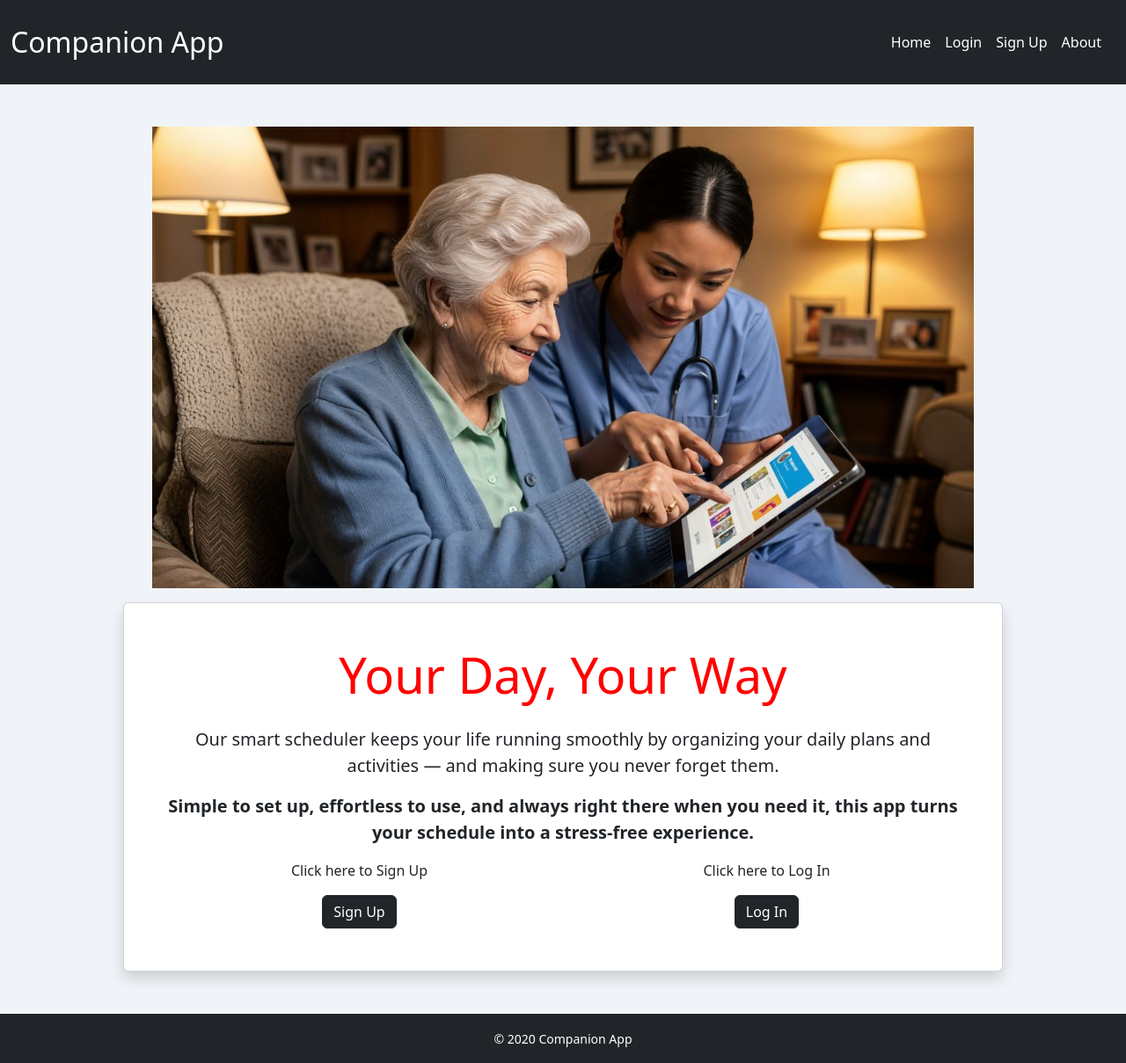
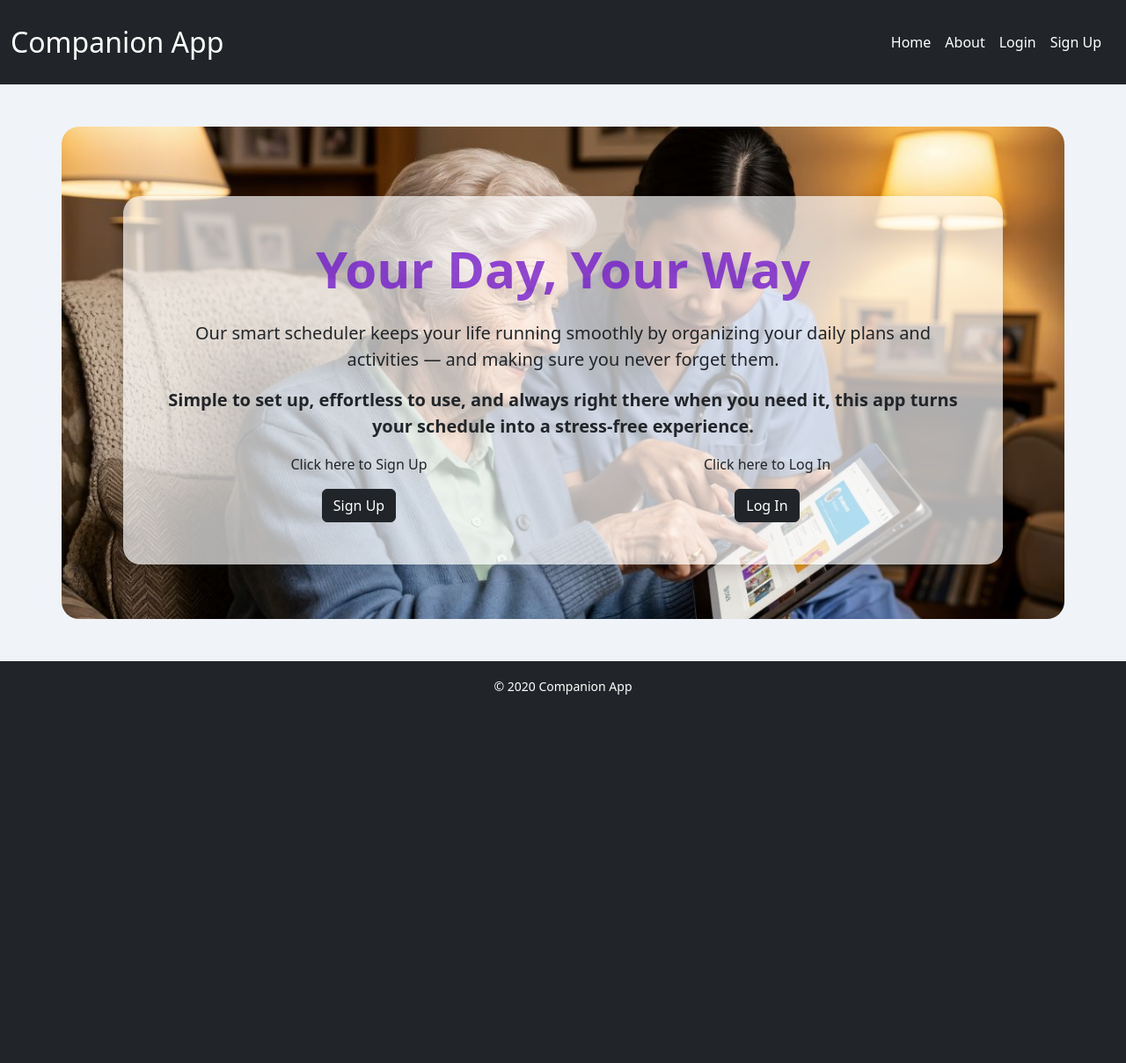
Before and after one commit to JamieJB123/hackathon2, a Django app: template templates/index.html in a window 1280 px wide. Shown: the whole page at 88% size. After the commit the page ends 790 px from the top, so only its background shows below. Run offline with Django 3.2, Linux system fonts and the light colour scheme; the template is opened without the code that fills it: most values are stand-ins (such as "Sample title", 1, 10 or a date in 2020).

Commit message:
Add styling. Change image display for home page and messages page. Change header text color and styles.

```diff
--- a/message_app/templates/message_app/admin-page.html
+++ b/message_app/templates/message_app/admin-page.html
@@ -1,6 +1,8 @@
 {% extends "index.html" %}
 {% load static %}
 {% load crispy_forms_tags %}
+{% block body_class %}{% endblock %}
+
 {% block content %}
 
 <div class="container">
--- a/message_app/templates/message_app/edit_message.html
+++ b/message_app/templates/message_app/edit_message.html
@@ -1,6 +1,8 @@
 {% extends "index.html" %}
 {% load static %}
 {% load crispy_forms_tags %}
+{% block body_class%}display-page{% endblock %}
+
 {% block content %}
 
 <div class="container">
--- a/static/css/style.css
+++ b/static/css/style.css
@@ -1,5 +1,7 @@
 h1 {
-    color: red;
+    color: #7116cdc6;
+    font-weight: 700;
+    font-size: calc(1.475rem + 2.7vw);
 }
 
 /* Display Page */
@@ -8,14 +10,24 @@ h1 {
     background-image: url("../images/display_default.jpg");
     background-size: cover;
     background-position: center;
-    min-height: 100vh;
+    min-height: 70vh;
+    border-radius: 20px;
 }
-
+.display-home {
+    background-image: url("../images/companion.jpg");
+    background-size: cover;
+    background-position: center;
+    min-height: 70vh;
+    border-radius: 20px;
+}
+.shadow {
+    background-color: rgba(255, 255, 255, 0.68);
+    border-radius: 20px;
+}
 #message-container > * {
     padding: 2rem;
     text-align: center;
     color: white;
-    flex: 1;
 }
 
 /* Index Page */
--- a/templates/index.html
+++ b/templates/index.html
@@ -37,6 +37,7 @@
                 <div class="collapse navbar-collapse" id="navbarSupportedContent">
                     <ul class="navbar-nav ms-auto mb-2 mb-lg-0">
                         <li><a href="{% url 'home' %}" class="text-white text-decoration-none me-3">Home</a></li>
+                        <li><a href="{{ about_url }}" class="text-white text-decoration-none me-3">About</a></li>
                         {% if user.is_authenticated %}
                         <li><a href="{{ logout_url }}" class="text-white text-decoration-none me-3">Logout</a></li>
                         <li><a href="{% url 'display' %}" class="text-white text-decoration-none me-3">Messages</a></li>
@@ -45,7 +46,6 @@
                         <li><a href="{{ login_url }}" class="text-white text-decoration-none me-3">Login</a></li>
                         <li><a href="{{ signup_url }}" class="text-white text-decoration-none me-3">Sign Up</a></li>
                         {% endif %}
-                        <li><a href="{{ about_url }}" class="text-white text-decoration-none me-3">About</a></li>
                     </ul>
                 </div>
             </div>
@@ -54,12 +54,12 @@
 
 
     <!-- Main content -->
-    <main class="{% block body_class %}{% endblock %} container flex-grow-1 mt-4 d-flex flex-column">
+    <main class="{% block body_class %}display-home{% endblock %} container flex-grow-1 mt-4 d-flex flex-column justify-content-center">
         {% block content %}
     <!-- Hero Image (only on home page) -->
-    <img src="{% static 'images/companion.jpg' %}" alt="Hero Image" class="img-fluid w-100 hero-img">
-    <div class="card shadow p-5 text-center mx-auto mt-3" style="max-width: 1000px; width: 100%; min-height: 400px;">
-            <h1 class="mb-4 display-4">Your Day, Your Way</h1>
+    {% comment %} <img src="{% static 'images/companion.jpg' %}" alt="Hero Image" class="img-fluid w-100 hero-img"> {% endcomment %}
+    <div class="shadow p-5 text-center mx-auto mt-3" style="max-width: 1000px; width: 100%; min-height: 400px;">
+            <h1 class="mb-4">Your Day, Your Way</h1>
             <p class="mb-3 fs-5">
                 Our smart scheduler keeps your life running smoothly by organizing your daily plans and activities — and making sure you never forget them.
             </p>
@@ -71,11 +71,11 @@
             {% if user.is_authenticated %}
             <div class="row d-flex">
                 <div class="col-12 col-lg-6 mt-3">
-                    <p>Click here to view the message display</p>
+                    <p class="fw-bold">Click here to view the message display</p>
                     <a class="btn btn-dark" href="{% url 'display' %}" role="button">Message Display</a>
                 </div>
                 <div class="col-12 col-lg-6 mt-3">
-                    <p>Click here to review your messages</p>
+                    <p class="fw-bold">Click here to review your messages</p>
                     <a class="btn btn-dark" href="{% url 'admin_page' %}" role="button">Message Admin</a>
                 </div>
             </div>
```
